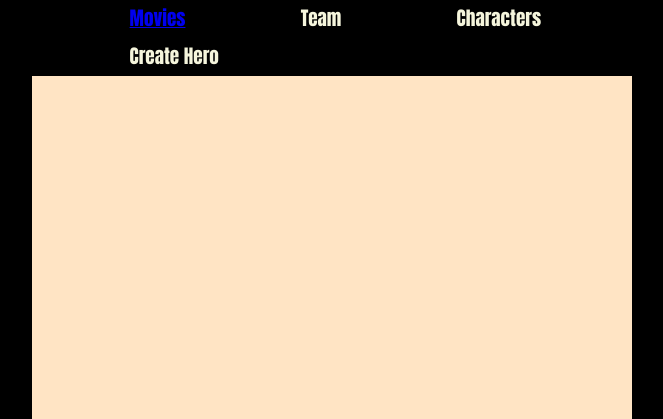
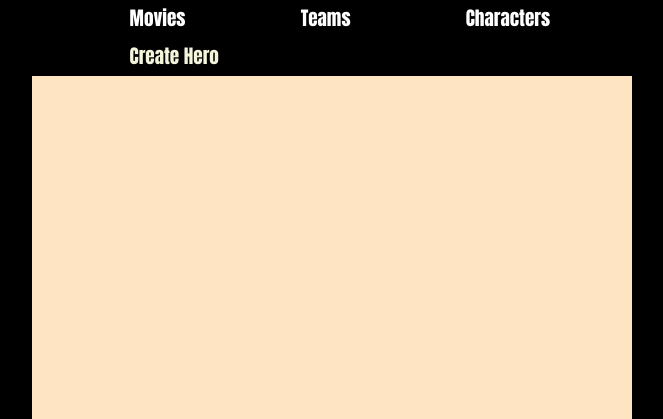
Before and after one commit to Bartac/avengers-web, a web app: page / in a window 1280 px wide. Shown: the part 381-800 px from the top of the page, without its empty margins (308-971 px from the left). Run offline with its HTML, style and script files only (its server is not run), Linux system fonts and the light colour scheme; data that the repository does not hold is empty; some libraries are stand-ins or nearby versions.

Commit message:
COMIIITTT

```diff
--- a/WebContent/index.html
+++ b/WebContent/index.html
@@ -15,8 +15,8 @@
       <nav>
         <ul>
           <li><a href="http://localhost:8080/avengers-web/movie.html">Movies</a></li>
-          <li>Team</li>
-          <li>Characters</li>
+          <li><a href="http://localhost:8080/avengers-web/team.html">Teams</a></li>
+          <li><a href="http://localhost:8080/avengers-web/hero.html">Characters</a></li>
           <li>Create Hero</li>
         </ul>
       </nav>
--- a/WebContent/style.css
+++ b/WebContent/style.css
@@ -96,3 +96,10 @@ nav ul li:hover {
     border-radius: 150px;
     background-color: darkgray;
 }
+
+a {
+    color: white;
+    background-color:transparent;
+    text-decoration:none;
+
+}
```
Also changed, not shown: WebContent/es6/index.html (added, +25 -0 lines), 1 other file.
